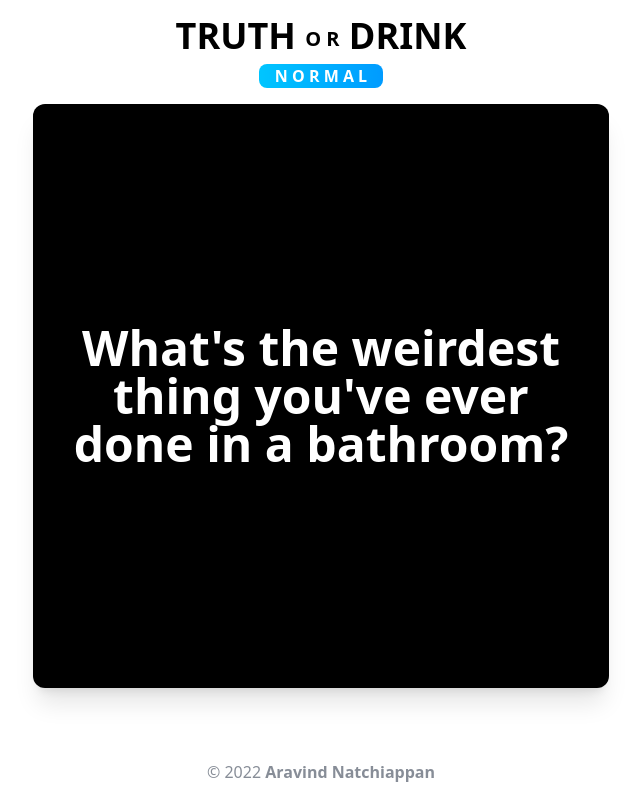
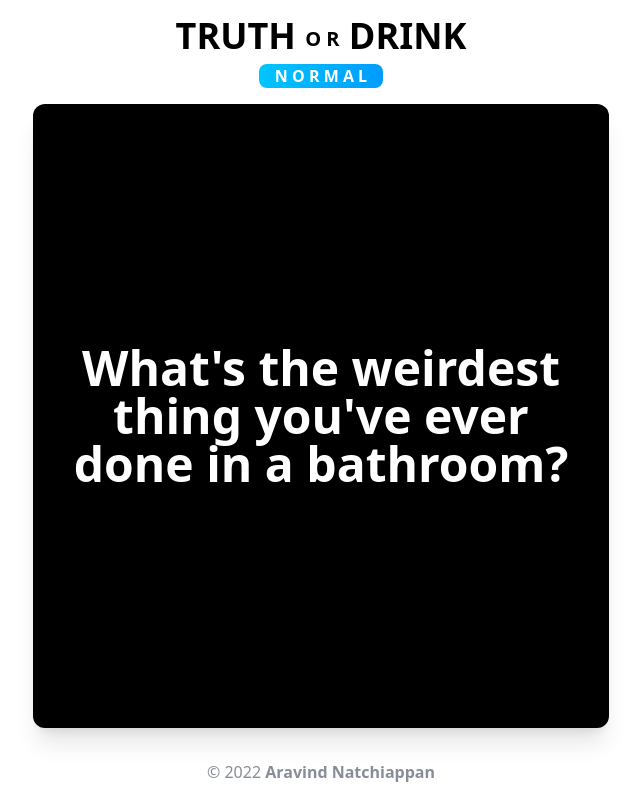
Before and after one commit to aravindnatch/truth-or-drink, a Next.js app: page /game in a window 1280 px wide. Shown: the whole page, without its empty margins (319-959 px from the left). Built offline with nearby package versions, Linux system fonts and the light colour scheme.

Commit message:
prevent copy of footer

```diff
--- a/pages/game.tsx
+++ b/pages/game.tsx
@@ -91,7 +91,7 @@ const Game: NextPage = () => {
         </Link>
 
 
-        <div className="p-4 flex flex-grow mx-auto mb-10">
+        <div className="p-4 flex flex-grow mx-auto mb-13">
           <div
             className="select-none flex items-center justify-center text-5xl text-white text-header font-semibold text-center bg-black rounded-xl shadow-xl p-4 max-w-xl"
             onClick={() => {
@@ -109,8 +109,8 @@ const Game: NextPage = () => {
         </div>
 
         <footer className="text-center lg:text-left">
-        <div className="text-center text-gray-700 p-4 text-opacity-60">
-          © {getYear()} <a className="font-semibold text-opacity-60" href="https://aru.wtf/">Aravind Natchiappan</a>
+        <div className="select-none text-center text-gray-700 p-4 text-opacity-60">
+          © {getYear()} <a className="select-none font-semibold text-opacity-60" href="https://aru.wtf/">Aravind Natchiappan</a>
         </div>
       </footer>
       </div>
```
